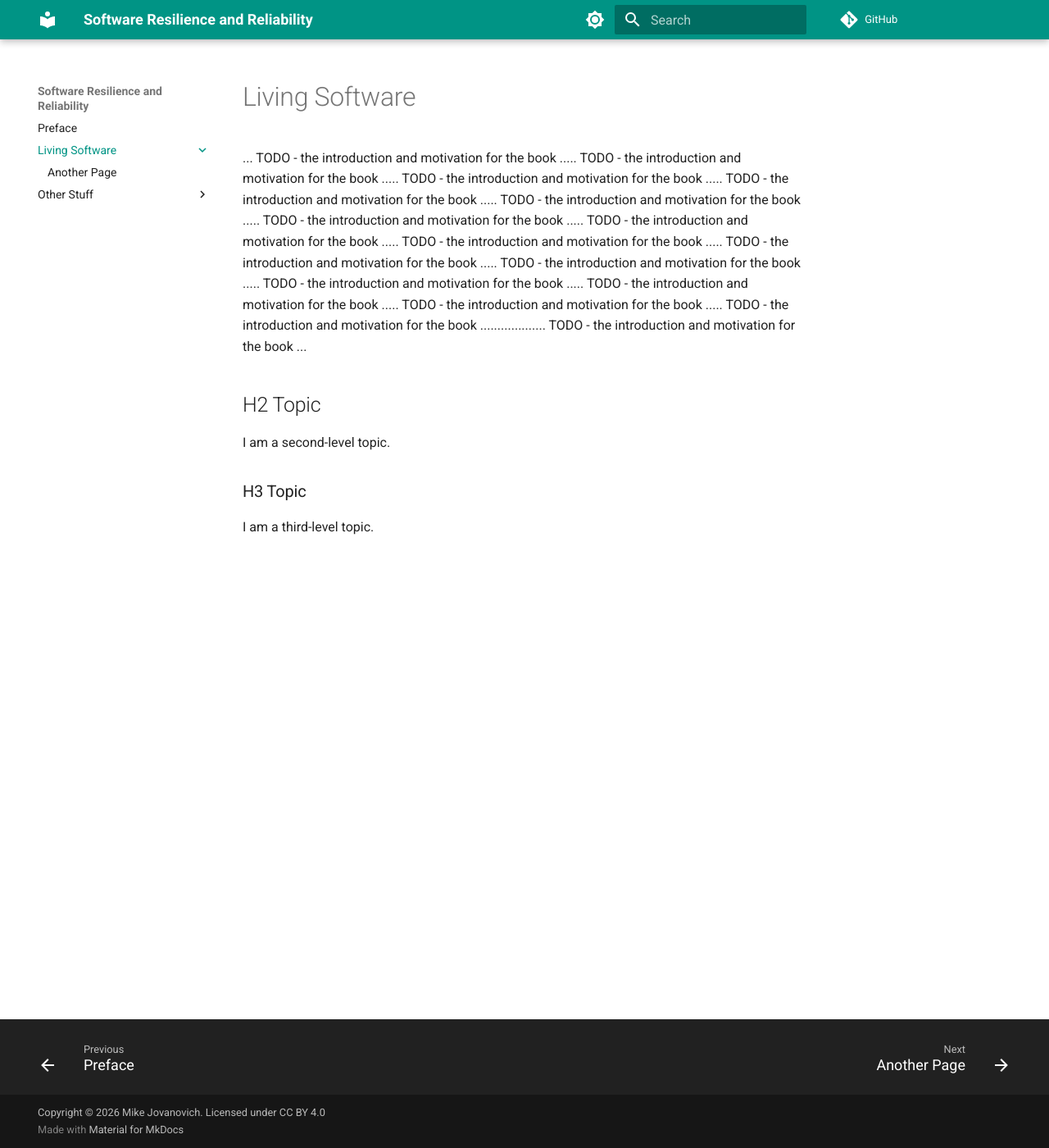
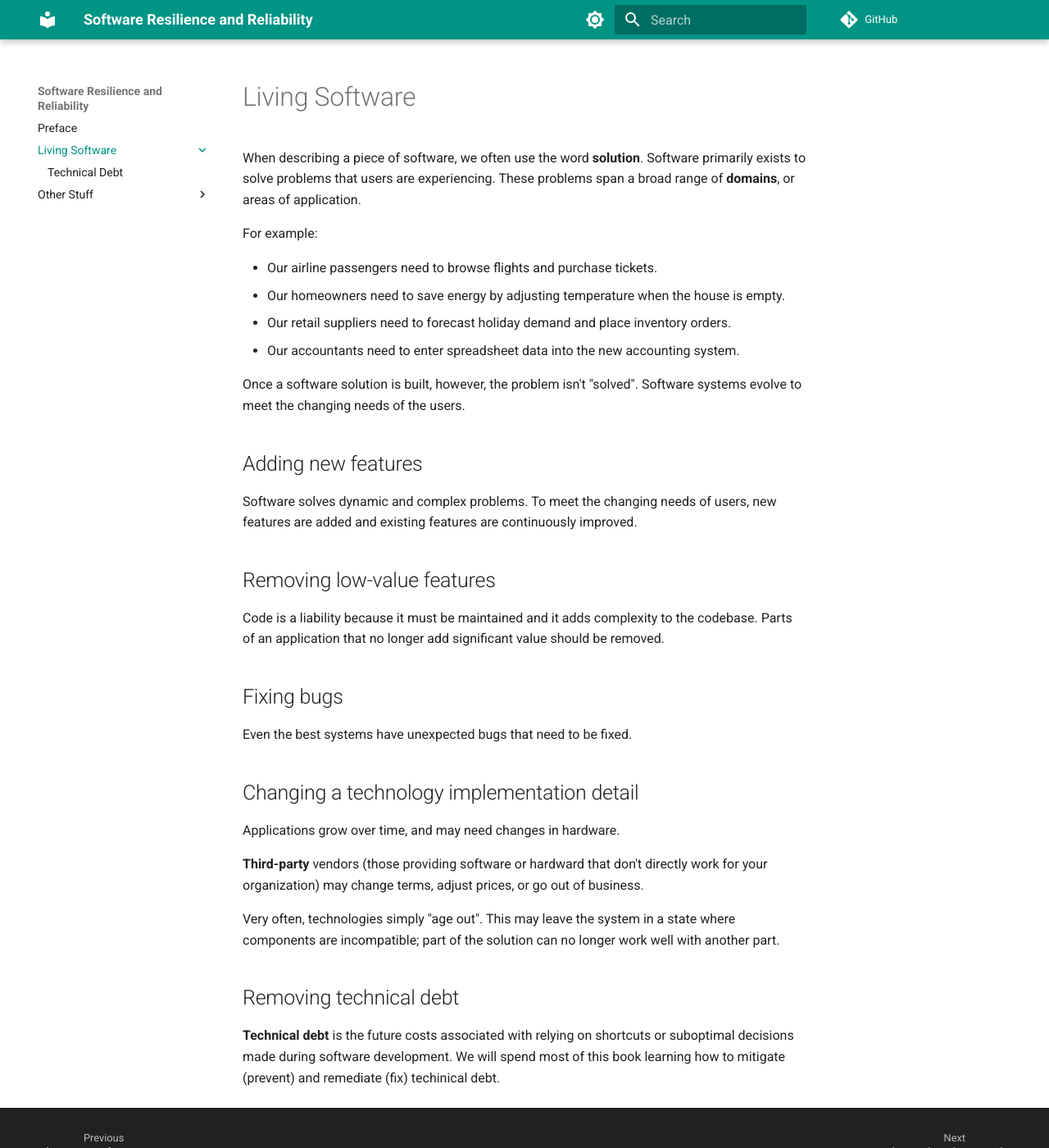
Before and after one commit to software-resilience-reliability-book/srr-book, an MkDocs documentation site: the page built from docs/living-software/index.md, in a window 1280 px wide and 1400 px high. Shown: the whole window at 82% size. Built offline with MkDocs 1.6.1 and Material for MkDocs 9.7.7, drawn with Linux system fonts in a browser that asks for light colours; comment, search, counter and statistics services are not loaded.

Commit message:
content added

```diff
--- a/docs/living-software/index.md
+++ b/docs/living-software/index.md
@@ -1,11 +1,36 @@
 # Living Software
 
-... TODO - the introduction and motivation for the book ..... TODO - the introduction and motivation for the book ..... TODO - the introduction and motivation for the book ..... TODO - the introduction and motivation for the book ..... TODO - the introduction and motivation for the book ..... TODO - the introduction and motivation for the book ..... TODO - the introduction and motivation for the book ..... TODO - the introduction and motivation for the book ..... TODO - the introduction and motivation for the book ..... TODO - the introduction and motivation for the book ..... TODO - the introduction and motivation for the book ..... TODO - the introduction and motivation for the book ..... TODO - the introduction and motivation for the book ..... TODO - the introduction and motivation for the book ................... TODO - the introduction and motivation for the book ...
+When describing a piece of software, we often use the word **solution**. Software primarily exists to solve problems that users are experiencing. These problems span a broad range of **domains**, or areas of application.
 
-## H2 Topic
+For example:
 
-I am a second-level topic.
+- Our airline passengers need to browse flights and purchase tickets.
+- Our homeowners need to save energy by adjusting temperature when the house is empty.
+- Our retail suppliers need to forecast holiday demand and place inventory orders.
+- Our accountants need to enter spreadsheet data into the new accounting system.
 
-### H3 Topic
+Once a software solution is built, however, the problem isn't "solved". Software systems evolve to meet the changing needs of the users.
 
-I am a third-level topic.
+## Adding new features
+
+Software solves dynamic and complex problems. To meet the changing needs of users, new features are added and existing features are continuously improved.
+
+## Removing low-value features
+
+Code is a liability because it must be maintained and it adds complexity to the codebase. Parts of an application that no longer add significant value should be removed.
+
+## Fixing bugs
+
+Even the best systems have unexpected bugs that need to be fixed.
+
+## Changing a technology implementation detail
+
+Applications grow over time, and may need changes in hardware.
+
+**Third-party** vendors (those providing software or hardward that don't directly work for your organization) may change terms, adjust prices, or go out of business.
+
+Very often, technologies simply "age out". This may leave the system in a state where components are incompatible; part of the solution can no longer work well with another part.
+
+## Removing technical debt
+
+**Technical debt** is the future costs associated with relying on shortcuts or suboptimal decisions made during software development. We will spend most of this book learning how to mitigate (prevent) and remediate (fix) techinical debt.
--- a/mkdocs.yml
+++ b/mkdocs.yml
@@ -52,6 +52,6 @@ nav:
   - Preface: index.md
   - Living Software:
       - living-software/index.md
-      - living-software/another-page.md
+      - living-software/technical-debt.md
   - Other Stuff:
       - other-stuff/index.md
```
Also changed, not shown: docs/index.md (+24 -2 lines), docs/living-software/technical-debt.md (renamed from docs/living-software/another-page.md, +3 -1 lines), planning/notes.md (+6 -0 lines), planning/topic_outline.md (+4 -1 lines).
